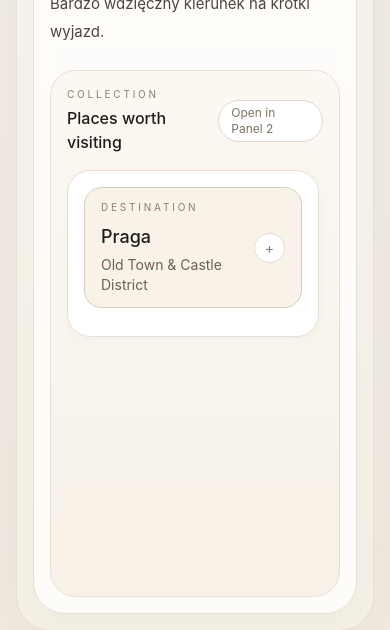
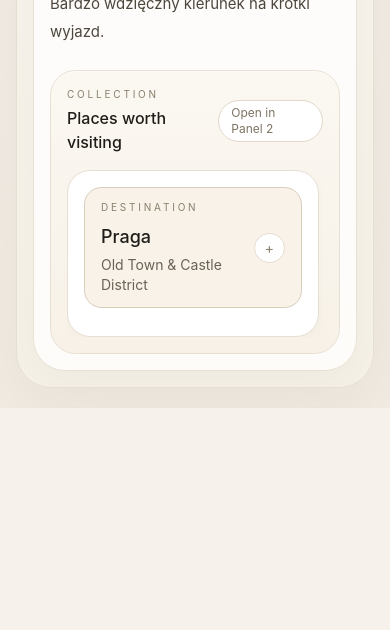
Before and after one commit to ITAdamW/travel-dashboard, a React (Vite) app: page / in a window 390 px wide. Shown: the part 1269-1899 px from the top of the page. After the commit the page ends 1677 px from the top, so only its background shows below. Built offline with nearby package versions, Linux system fonts and the light colour scheme.

Commit message:
update poprawa mapy atlaspanel

```diff
--- a/src/components/AtlasPanel.jsx
+++ b/src/components/AtlasPanel.jsx
@@ -181,7 +181,7 @@ function PlacesListByDestination({
   };
 
   return (
-    <div className="flex-1 overflow-hidden rounded-[1.6rem] border border-[#E8DFD3] bg-[linear-gradient(180deg,#FBF8F2_0%,#F7F1E7_100%)] p-4 shadow-[inset_0_1px_0_rgba(255,255,255,0.5)]">
+    <div className="flex min-h-0 flex-1 flex-col overflow-hidden rounded-[1.6rem] border border-[#E8DFD3] bg-[linear-gradient(180deg,#FBF8F2_0%,#F7F1E7_100%)] p-4 shadow-[inset_0_1px_0_rgba(255,255,255,0.5)]">
       <div className="mb-4 flex items-center justify-between gap-3">
         <div>
           <p className="text-[10px] uppercase tracking-[0.28em] text-[#8A7F6C]">
@@ -196,7 +196,7 @@ function PlacesListByDestination({
         </span>
       </div>
 
-      <div className="h-[410px] space-y-4 overflow-y-auto pr-1">
+      <div className="min-h-0 flex-1 space-y-4 overflow-y-auto overscroll-contain pr-1">
         {destinations.map((destination) => {
           const isSelected = destination.id === selectedDestinationId;
           const isOpen = openIds.includes(destination.id);
@@ -262,7 +262,7 @@ export default function AtlasPanel({
   onOpenPlace,
 }) {
   return (
-    <section className="grid min-h-[calc(100vh-7rem)] grid-cols-1 gap-4 overflow-hidden rounded-[2.2rem] border border-[#E6DED1] bg-[linear-gradient(180deg,#FBF8F2_0%,#F6F1E7_100%)] p-4 shadow-[0_22px_80px_rgba(34,31,25,0.06)] md:grid-cols-[1.45fr_0.82fr] md:p-6">
+    <section className="grid grid-cols-1 gap-4 overflow-hidden rounded-[2.2rem] border border-[#E6DED1] bg-[linear-gradient(180deg,#FBF8F2_0%,#F6F1E7_100%)] p-4 shadow-[0_22px_80px_rgba(34,31,25,0.06)] md:h-[calc(100vh-7rem)] md:max-h-[calc(100vh-7rem)] md:grid-cols-[1.45fr_0.82fr] md:p-6">
       <div className="relative rounded-[2rem] border border-[#E8E0D3] bg-[radial-gradient(circle_at_top_left,_rgba(107,122,82,0.12),_transparent_28%),linear-gradient(180deg,_#F7F3EC_0%,_#F2ECE2_100%)] p-4 md:p-6">
         <div className="mb-5">
           <p className="mb-2 text-xs uppercase tracking-[0.35em] text-[#8A7F6C]">
@@ -339,7 +339,7 @@ export default function AtlasPanel({
         </div>
       </div>
 
-      <aside className="flex h-full flex-col rounded-[2rem] border border-[#E8E0D3] bg-white/76 p-4 backdrop-blur shadow-[0_14px_40px_rgba(34,31,25,0.03)] md:p-6">
+      <aside className="flex min-h-0 flex-col overflow-hidden rounded-[2rem] border border-[#E8E0D3] bg-white/76 p-4 backdrop-blur shadow-[0_14px_40px_rgba(34,31,25,0.03)] md:h-full md:p-6">
         <div className="mb-5 flex items-start justify-between gap-3">
           <div>
             <p className="text-[10px] uppercase tracking-[0.32em] text-[#8A7F6C]">
--- a/src/components/StoryPanel.jsx
+++ b/src/components/StoryPanel.jsx
@@ -153,15 +153,6 @@ function PopupCard({ place, onClose }) {
 }
 
 function DestinationMiniMap({ destination, activePlaceId, onSelectPlace }) {
-  const [popupOpen, setPopupOpen] = useState(true);
-  const activePlace =
-    destination.places.find((place) => place.id === activePlaceId) ||
-    destination.places[0];
-
-  useEffect(() => {
-    setPopupOpen(true);
-  }, [activePlaceId, destination.id]);
-
   return (
     <div className="rounded-[2rem] border border-[#E6DED1] bg-white p-5 shadow-[0_16px_60px_rgba(34,31,25,0.05)]">
       <div className="mb-4 flex flex-col gap-3 md:flex-row md:items-center md:justify-between">
@@ -221,7 +212,6 @@ function DestinationMiniMap({ destination, activePlaceId, onSelectPlace }) {
                   eventHandlers={{
                     click: () => {
                       onSelectPlace(place.id);
-                      setPopupOpen(true);
                     },
                   }}
                 >
@@ -252,7 +242,6 @@ function DestinationMiniMap({ destination, activePlaceId, onSelectPlace }) {
         </div>
 
         <MiniWorldLocator destination={destination} />
-        <PopupCard place={popupOpen ? activePlace : null} onClose={() => setPopupOpen(false)} />
       </div>
     </div>
   );
--- a/src/index.css
+++ b/src/index.css
@@ -139,3 +139,8 @@ select,
 textarea {
   font: inherit;
 }
+
+.leaflet-container .leaflet-interactive:focus,
+.leaflet-container .leaflet-interactive:focus-visible {
+  outline: none;
+}
```
Also changed, not shown: 1 other file (tests, documents, lock files or other folders).
